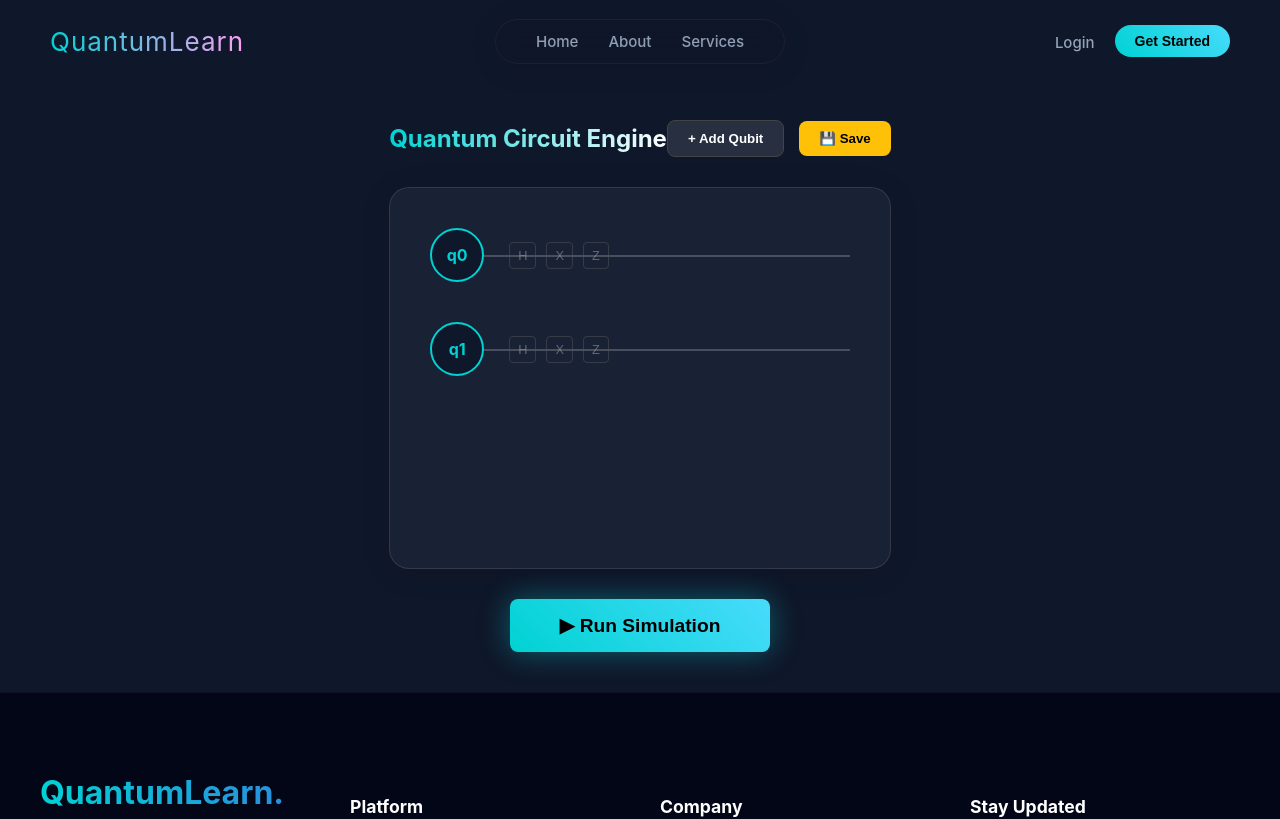
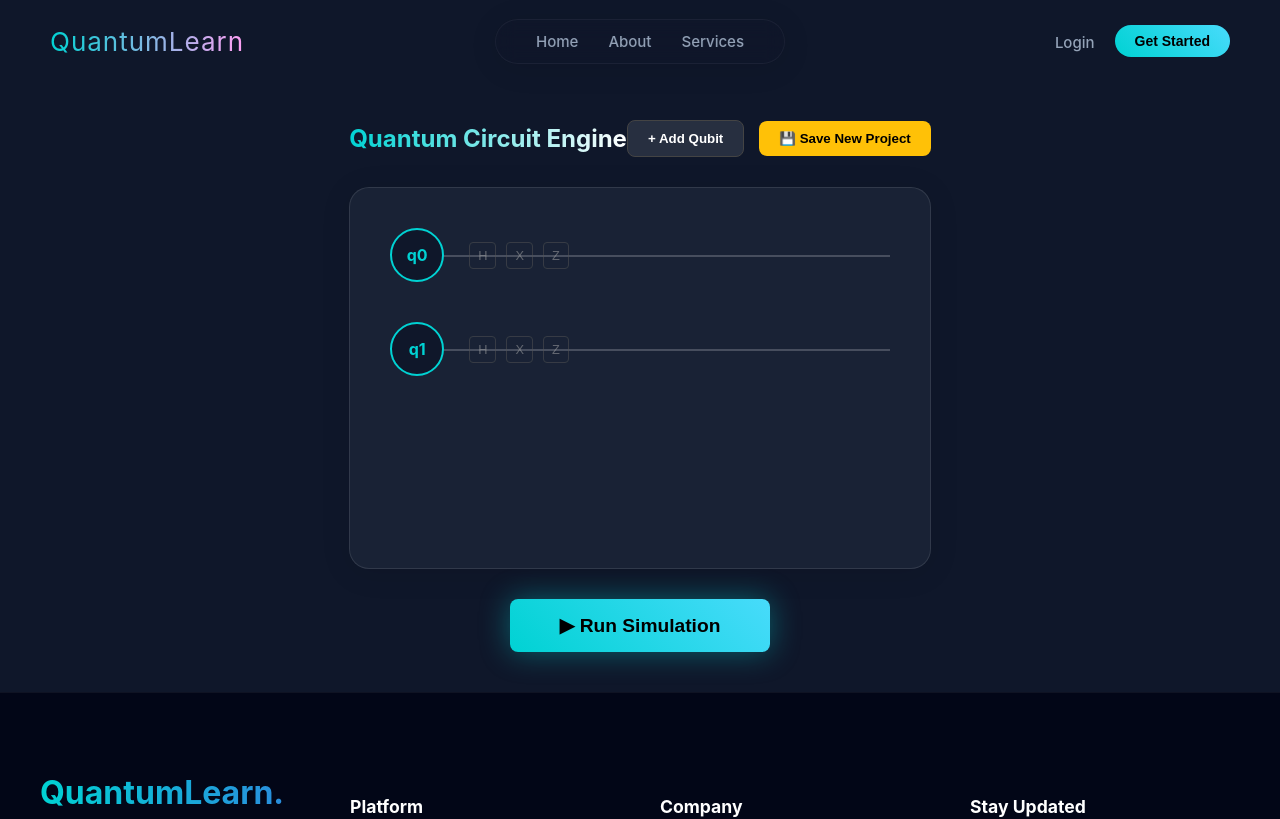
Before and after one commit to rishabhsaraswat90-sketch/QuantumLearn, a React (Vite) app in the folder client/: page /simulator in a window 1280 px wide. Shown: the top 819 px of the page. Built offline with nearby package versions, Linux system fonts and the light colour scheme.

Commit message:
Adding the delete and update funtion in frontEnd

```diff
--- a/client/src/pages/Simulator.jsx
+++ b/client/src/pages/Simulator.jsx
@@ -1,13 +1,20 @@
 import React, { useState } from 'react';
 import { motion } from 'framer-motion';
 import { toast } from 'react-hot-toast';
+import { useLocation, useNavigate } from 'react-router-dom'; // Add these
 
 const Simulator = () => {
-  const [circuit, setCircuit] = useState([[], []]);
+  const location = useLocation();
+  const navigate = useNavigate();
+
+  // 👇 NEW: Check if we received data from the Dashboard
+  const [circuit, setCircuit] = useState(location.state?.circuitData || [[], []]);
+  const [circuitId, setCircuitId] = useState(location.state?.id || null); // Tracks if this is an existing project
+  const [projectTitle, setProjectTitle] = useState(location.state?.title || "");
+
   const [results, setResults] = useState(null);
   const [loading, setLoading] = useState(false);
 
-  // --- 1. Circuit Logic ---
   const addQubit = () => {
     if (circuit.length >= 5) {
         toast.error("Max 5 Qubits allowed in Demo Mode");
@@ -28,7 +35,6 @@ const Simulator = () => {
     setCircuit(newCircuit);
   }
 
-  // --- 2. API Logic ---
   const runSimulation = async () => {
     setLoading(true);
     setResults(null);
@@ -52,19 +58,32 @@ const Simulator = () => {
     setLoading(false);
   };
 
-  const saveCircuit = async () => {
+  // 👇 NEW: Save OR Update Logic
+  const handleSave = async () => {
     const token = localStorage.getItem('token');
     if (!token) {
       toast.error("Login to Save Circuits");
       return;
     }
 
-    const title = prompt("Project Name:");
-    if (!title) return;
+    // If it's a new project, ask for a name. Otherwise, keep current name.
+    let title = projectTitle;
+    if (!circuitId) {
+        title = prompt("Project Name:");
+        if (!title) return; // User cancelled
+        setProjectTitle(title);
+    }
 
     try {
-      const response = await fetch("https://quantumlearn-api.onrender.com/api/simulation/save", {
-        method: "POST",
+      // Determine URL and Method based on if we have an ID
+      const url = circuitId
+        ? `https://quantumlearn-api.onrender.com/api/simulation/update/${circuitId}`
+        : `https://quantumlearn-api.onrender.com/api/simulation/save`;
+
+      const method = circuitId ? "PUT" : "POST";
+
+      const response = await fetch(url, {
+        method: method,
         headers: {
           "Content-Type": "application/json",
           "auth-token": token
@@ -73,8 +92,11 @@ const Simulator = () => {
       });
 
       const json = await response.json();
-      if (json._id) {
-        toast.success("Project Saved to Cloud ☁️");
+
+      // If saving a new circuit, grab the new ID so future saves act as updates
+      if (json._id || json.circuit) {
+        if (!circuitId) setCircuitId(json._id);
+        toast.success(circuitId ? "Project Updated" : "Project Saved to Cloud ☁️");
       } else {
         toast.error("Save Failed");
       }
@@ -86,27 +108,26 @@ const Simulator = () => {
   return (
     <div style={{ padding: '120px 40px 40px 40px', maxWidth: '1200px', margin: '0 auto', color: 'white' }}>
 
-      {/* Header */}
       <div style={{ display: 'flex', justifyContent: 'space-between', alignItems: 'center', marginBottom: '30px' }}>
         <h2 style={{ margin: 0, background: 'linear-gradient(to right, #00d2d3, #fff)', WebkitBackgroundClip: 'text', WebkitTextFillColor: 'transparent' }}>
-            Quantum Circuit Engine
+            {projectTitle ? `Editing: ${projectTitle}` : "Quantum Circuit Engine"}
         </h2>
         <div>
             <button onClick={addQubit} className="btn-neon" style={{ marginRight: '15px', background: 'rgba(255,255,255,0.1)', color: 'white', border: '1px solid #444' }}>
                 + Add Qubit
             </button>
-            <button onClick={saveCircuit} className="btn-neon" style={{ background: '#ffc107', color: 'black' }}>
-                💾 Save
+            {/* 👇 Updated button to trigger handleSave */}
+            <button onClick={handleSave} className="btn-neon" style={{ background: '#ffc107', color: 'black' }}>
+                {circuitId ? "💾 Update Project" : "💾 Save New Project"}
             </button>
         </div>
       </div>
 
-      {/* --- CIRCUIT CANVAS (Dark Mode) --- */}
+      {/* --- CIRCUIT CANVAS --- */}
       <div className="glass-panel" style={{ padding: '40px', borderRadius: '20px', minHeight: '300px', overflowX: 'auto', marginBottom: '30px' }}>
         {circuit.map((qubitLine, index) => (
           <div key={index} style={{ display: 'flex', alignItems: 'center', marginBottom: '40px', position: 'relative' }}>
 
-            {/* Qubit Label */}
             <div style={{
                 width: '50px', height: '50px', borderRadius: '50%',
                 background: '#0f172a', border: '2px solid #00d2d3',
@@ -116,48 +137,32 @@ const Simulator = () => {
                 q{index}
             </div>
 
-            {/* The Quantum Wire */}
-            <div style={{
-                position: 'absolute', left: '50px', right: 0, top: '50%',
-                height: '2px', background: 'rgba(255,255,255,0.2)', zIndex: 0
-            }}></div>
+            <div style={{ position: 'absolute', left: '50px', right: 0, top: '50%', height: '2px', background: 'rgba(255,255,255,0.2)', zIndex: 0 }}></div>
 
-            {/* Gates on the Wire */}
             <div style={{ display: 'flex', alignItems: 'center', marginLeft: '20px', zIndex: 1, gap: '15px' }}>
               {qubitLine.map((gate, gIndex) => (
                 <motion.div
-                    initial={{ scale: 0 }} animate={{ scale: 1 }}
-                    key={gIndex}
+                    initial={{ scale: 0 }} animate={{ scale: 1 }} key={gIndex}
                     style={{
-                        width: '50px', height: '50px',
-                        background: 'rgba(0, 210, 211, 0.1)',
-                        border: '1px solid #00d2d3',
-                        color: '#00d2d3',
-                        display: 'flex', alignItems: 'center', justifyContent: 'center',
-                        fontWeight: 'bold', borderRadius: '8px',
-                        backdropFilter: 'blur(5px)',
-                        boxShadow: '0 0 15px rgba(0,210,211,0.2)'
+                        width: '50px', height: '50px', background: 'rgba(0, 210, 211, 0.1)', border: '1px solid #00d2d3', color: '#00d2d3',
+                        display: 'flex', alignItems: 'center', justifyContent: 'center', fontWeight: 'bold', borderRadius: '8px',
+                        backdropFilter: 'blur(5px)', boxShadow: '0 0 15px rgba(0,210,211,0.2)'
                     }}
                 >
                   {gate}
                 </motion.div>
               ))}
-
-              {/* Add Buttons (Floating) */}
               <div style={{ opacity: 0.5, transition: '0.3s', display: 'flex', gap: '5px' }} className="gate-options">
                  <button onClick={() => addGate(index, 'H')} style={miniBtn}>H</button>
                  <button onClick={() => addGate(index, 'X')} style={miniBtn}>X</button>
                  <button onClick={() => addGate(index, 'Z')} style={miniBtn}>Z</button>
-                 {qubitLine.length > 0 &&
-                    <button onClick={() => removeGate(index)} style={{...miniBtn, color: 'red', borderColor: 'red'}}>×</button>
-                 }
+                 {qubitLine.length > 0 && <button onClick={() => removeGate(index)} style={{...miniBtn, color: 'red', borderColor: 'red'}}>×</button>}
               </div>
             </div>
           </div>
         ))}
       </div>
 
-      {/* --- CONTROLS & RESULTS --- */}
       <div style={{ textAlign: 'center' }}>
         <motion.button
             whileHover={{ scale: 1.05 }} whileTap={{ scale: 0.95 }}
@@ -169,38 +174,18 @@ const Simulator = () => {
         </motion.button>
       </div>
 
-      {/* RESULTS VISUALIZATION */}
       {results && (
-        <motion.div
-            initial={{ opacity: 0, y: 20 }} animate={{ opacity: 1, y: 0 }}
-            className="glass-panel"
-            style={{ marginTop: '40px', padding: '30px', borderRadius: '15px' }}
-        >
+        <motion.div initial={{ opacity: 0, y: 20 }} animate={{ opacity: 1, y: 0 }} className="glass-panel" style={{ marginTop: '40px', padding: '30px', borderRadius: '15px' }}>
           <h3 style={{ color: '#aaa', borderBottom: '1px solid #333', paddingBottom: '10px' }}>Probability Distribution</h3>
-
           <div style={{ display: 'flex', justifyContent: 'center', gap: '40px', marginTop: '30px', alignItems: 'flex-end', height: '200px' }}>
             {results.map((res, i) => (
               <div key={i} style={{ textAlign: 'center', width: '60px' }}>
-                <div style={{ fontSize: '1rem', fontWeight: 'bold', marginBottom: '10px', color: '#fff' }}>
-                    {(res.probability * 100).toFixed(1)}%
-                </div>
-
-                {/* Animated Bar */}
+                <div style={{ fontSize: '1rem', fontWeight: 'bold', marginBottom: '10px', color: '#fff' }}>{(res.probability * 100).toFixed(1)}%</div>
                 <motion.div
-                    initial={{ height: 0 }}
-                    animate={{ height: `${res.probability * 100}%` }}
-                    transition={{ duration: 1, type: 'spring' }}
-                    style={{
-                        width: '100%',
-                        background: 'linear-gradient(to top, #00d2d3, #2e86de)',
-                        borderRadius: '5px 5px 0 0',
-                        boxShadow: '0 0 20px rgba(0,210,211,0.4)'
-                    }}
+                    initial={{ height: 0 }} animate={{ height: `${res.probability * 100}%` }} transition={{ duration: 1, type: 'spring' }}
+                    style={{ width: '100%', background: 'linear-gradient(to top, #00d2d3, #2e86de)', borderRadius: '5px 5px 0 0', boxShadow: '0 0 20px rgba(0,210,211,0.4)' }}
                 />
-
-                <div style={{ marginTop: '10px', color: '#aaa', fontFamily: 'monospace', fontSize: '1.2rem' }}>
-                    |{res.state}⟩
-                </div>
+                <div style={{ marginTop: '10px', color: '#aaa', fontFamily: 'monospace', fontSize: '1.2rem' }}>|{res.state}⟩</div>
               </div>
             ))}
           </div>
@@ -210,15 +195,6 @@ const Simulator = () => {
   );
 };
 
-const miniBtn = {
-    background: 'transparent',
-    border: '1px solid #555',
-    color: '#aaa',
-    borderRadius: '4px',
-    padding: '5px 8px',
-    cursor: 'pointer',
-    fontSize: '0.8rem',
-    marginLeft: '5px'
-};
+const miniBtn = { background: 'transparent', border: '1px solid #555', color: '#aaa', borderRadius: '4px', padding: '5px 8px', cursor: 'pointer', fontSize: '0.8rem', marginLeft: '5px' };
 
 export default Simulator;
```
Also changed, not shown: client/src/pages/Dashboard.jsx (+53 -45 lines).
